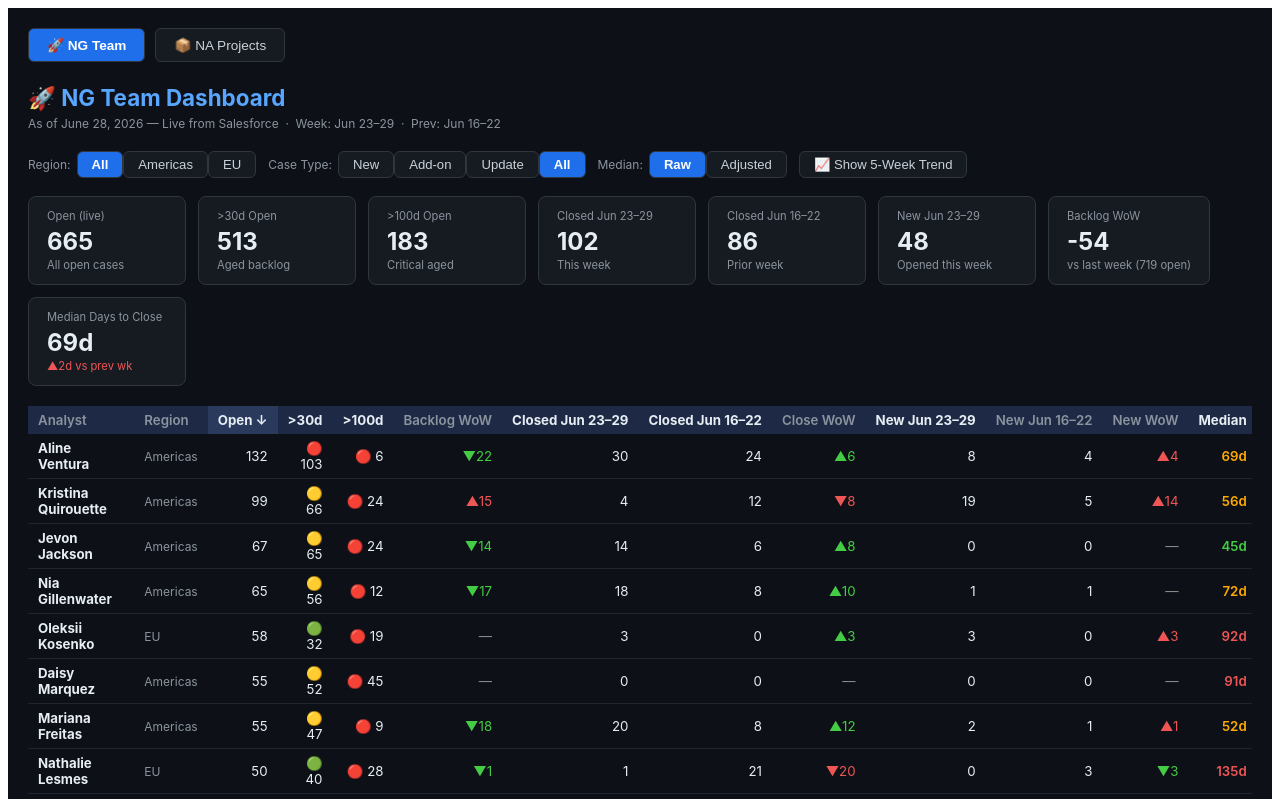
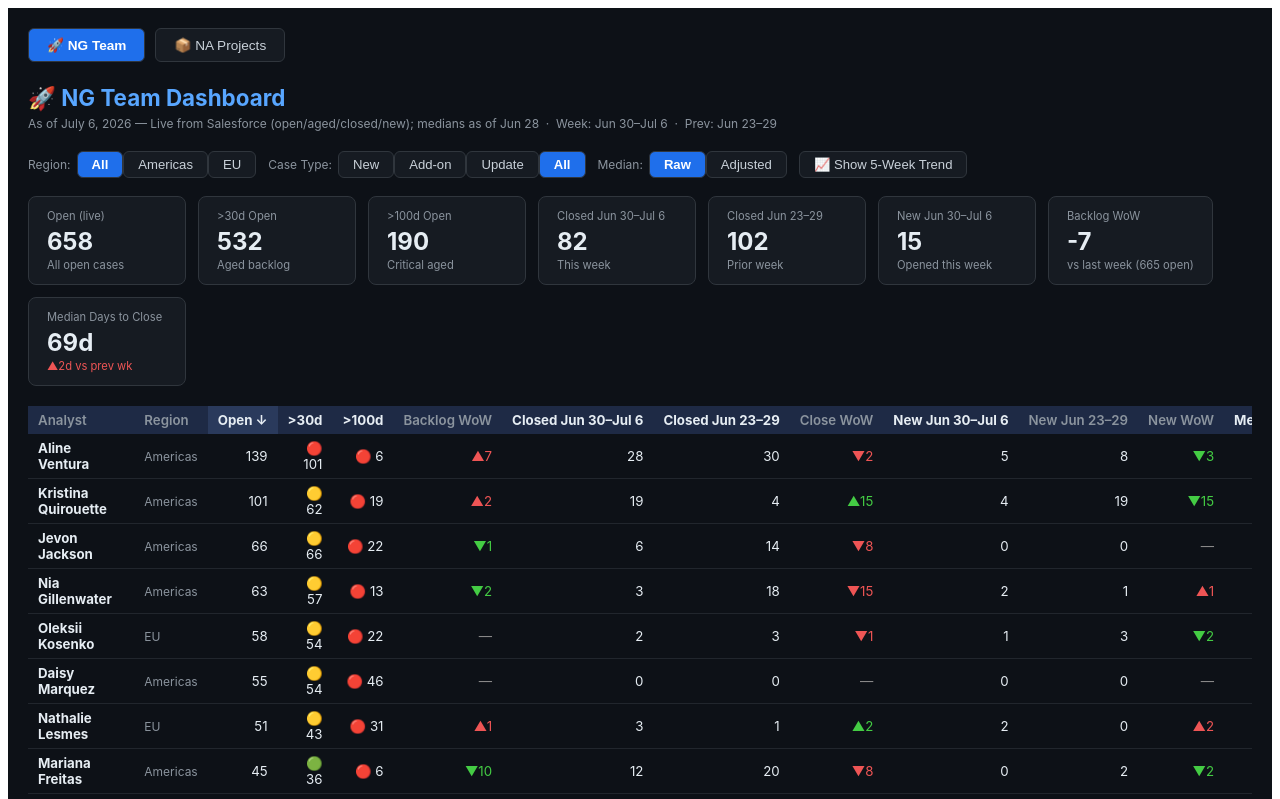
Before and after one commit to The-Vickerman/ng-dashboard, a React (Vite) app: page / in a window 1280 px wide. Shown: the top 799 px of the page. Built offline with nearby package versions, Linux system fonts and the light colour scheme; the HTML template or start-up script is replaced by a standard one.

Commit message:
Refresh NG dashboard: live open/aged/closed/new for week of Jun 30-Jul 6 2026

```diff
--- a/src/NGTeam.jsx
+++ b/src/NGTeam.jsx
@@ -1,10 +1,10 @@
 import { useState, useMemo } from "react";
 
-const AS_OF     = "June 28, 2026 — Live from Salesforce";
-const THIS_WEEK = "Jun 23–29";
-const PREV_WEEK = "Jun 16–22";
+const AS_OF     = "July 6, 2026 — Live from Salesforce (open/aged/closed/new); medians as of Jun 28";
+const THIS_WEEK = "Jun 30–Jul 6";
+const PREV_WEEK = "Jun 23–29";
 
-const WEEK_LABELS = ["May 26–Jun 1", "Jun 2–8", "Jun 9–15", "Jun 16–22", "Jun 23–29"];
+const WEEK_LABELS = ["Jun 2–8", "Jun 9–15", "Jun 16–22", "Jun 23–29", "Jun 30–Jul 6"];
 
 // Team median trend (raw & adj) — capped at 365d to exclude compliance bulk-closes
 // Raw: median of per-analyst medians each week (cases ≤365d old only)
@@ -14,80 +14,80 @@ const TEAM_MEDIAN_TREND_ADJ = [57, 34, 43, 47, 48];
 
 const TEAM = [
   { name:"Aline Ventura", region:"Americas",
-    open:{new:35,addon:63,update:26,all:132}, a30:{new:32,addon:60,update:4,all:103},
-    a100:{new:0,addon:5,update:1,all:6}, cl7:{new:4,addon:4,update:9,all:30},
-    cp7:{new:3,addon:16,update:1,all:24}, n7:{new:0,addon:0,update:8,all:8},
-    np7:{new:1,addon:0,update:1,all:4}, openp7:154,
+    open:{new:35,addon:63,update:37,all:139}, a30:{new:32,addon:61,update:6,all:101},
+    a100:{new:1,addon:4,update:1,all:6}, cl7:{new:4,addon:2,update:16,all:28},
+    cp7:{new:4,addon:4,update:9,all:30}, n7:{new:0,addon:0,update:5,all:5},
+    np7:{new:0,addon:0,update:8,all:8}, openp7:132,
     median:{new:99,addon:84,update:42,all:69}, medianAdj:{new:67,addon:55,update:30,all:48},
     medianTrend:[124,108,60,64,26] },
   { name:"Daisy Marquez", region:"Americas",
-    open:{new:16,addon:9,update:22,all:55}, a30:{new:15,addon:9,update:22,all:52},
-    a100:{new:12,addon:5,update:22,all:45}, cl7:{new:0,addon:0,update:0,all:0},
+    open:{new:14,addon:9,update:22,all:55}, a30:{new:14,addon:9,update:22,all:54},
+    a100:{new:10,addon:6,update:22,all:46}, cl7:{new:0,addon:0,update:0,all:0},
     cp7:{new:0,addon:0,update:0,all:0}, n7:{new:0,addon:0,update:0,all:0},
     np7:{new:0,addon:0,update:0,all:0}, openp7:55,
     median:{new:200,addon:200,update:186,all:91}, medianAdj:{new:160,addon:162,update:148,all:70},
     medianTrend:[null,null,null,null,null] },
   { name:"Jevon Jackson", region:"Americas",
-    open:{new:23,addon:17,update:24,all:67}, a30:{new:23,addon:17,update:22,all:65},
-    a100:{new:12,addon:6,update:3,all:24}, cl7:{new:6,addon:5,update:3,all:14},
-    cp7:{new:2,addon:2,update:2,all:6}, n7:{new:0,addon:0,update:0,all:0},
-    np7:{new:0,addon:0,update:0,all:0}, openp7:81,
+    open:{new:23,addon:17,update:23,all:66}, a30:{new:23,addon:17,update:23,all:66},
+    a100:{new:11,addon:5,update:3,all:22}, cl7:{new:1,addon:2,update:3,all:6},
+    cp7:{new:6,addon:5,update:3,all:14}, n7:{new:0,addon:0,update:0,all:0},
+    np7:{new:0,addon:0,update:0,all:0}, openp7:67,
     median:{new:58,addon:50,update:37,all:45}, medianAdj:{new:42,addon:36,update:27,all:24},
     medianTrend:[44,53,45,71,74] },
   { name:"Kristen Whitman", region:"Americas",
-    open:{new:13,addon:14,update:4,all:31}, a30:{new:13,addon:9,update:3,all:25},
-    a100:{new:0,addon:3,update:1,all:4}, cl7:{new:0,addon:0,update:2,all:2},
-    cp7:{new:1,addon:2,update:2,all:6}, n7:{new:0,addon:0,update:0,all:0},
-    np7:{new:0,addon:0,update:0,all:0}, openp7:33,
+    open:{new:6,addon:15,update:5,all:26}, a30:{new:6,addon:15,update:4,all:25},
+    a100:{new:1,addon:4,update:2,all:7}, cl7:{new:6,addon:0,update:1,all:7},
+    cp7:{new:0,addon:0,update:2,all:2}, n7:{new:0,addon:0,update:0,all:0},
+    np7:{new:0,addon:0,update:0,all:0}, openp7:31,
     median:{new:91,addon:90,update:39,all:69}, medianAdj:{new:64,addon:63,update:28,all:48},
     medianTrend:[172,200,85,36,328] },
   { name:"Kristina Quirouette", region:"Americas",
-    open:{new:62,addon:8,update:13,all:99}, a30:{new:40,addon:5,update:10,all:66},
-    a100:{new:8,addon:4,update:2,all:24}, cl7:{new:2,addon:2,update:0,all:4},
-    cp7:{new:1,addon:2,update:1,all:12}, n7:{new:16,addon:1,update:0,all:19},
-    np7:{new:3,addon:0,update:1,all:5}, openp7:84,
+    open:{new:60,addon:11,update:11,all:101}, a30:{new:40,addon:3,update:8,all:62},
+    a100:{new:6,addon:2,update:1,all:19}, cl7:{new:3,addon:2,update:2,all:19},
+    cp7:{new:2,addon:2,update:0,all:4}, n7:{new:0,addon:0,update:0,all:4},
+    np7:{new:16,addon:1,update:0,all:19}, openp7:99,
     median:{new:132,addon:72,update:76,all:56}, medianAdj:{new:94,addon:51,update:54,all:35},
     medianTrend:[169,44,64,110,91] },
   { name:"Mariana Freitas", region:"Americas",
-    open:{new:14,addon:12,update:22,all:55}, a30:{new:12,addon:10,update:18,all:47},
-    a100:{new:3,addon:5,update:1,all:9}, cl7:{new:7,addon:4,update:9,all:20},
-    cp7:{new:2,addon:3,update:3,all:8}, n7:{new:2,addon:0,update:0,all:2},
-    np7:{new:0,addon:0,update:1,all:1}, openp7:73,
+    open:{new:15,addon:10,update:14,all:45}, a30:{new:11,addon:6,update:13,all:36},
+    a100:{new:3,addon:3,update:0,all:6}, cl7:{new:1,addon:4,update:6,all:12},
+    cp7:{new:7,addon:4,update:9,all:20}, n7:{new:0,addon:0,update:0,all:0},
+    np7:{new:2,addon:0,update:0,all:2}, openp7:55,
     median:{new:65,addon:55,update:48,all:52}, medianAdj:{new:45,addon:38,update:33,all:36},
     medianTrend:[45,38,81,68,66] },
   { name:"Nia Gillenwater", region:"Americas",
-    open:{new:15,addon:23,update:25,all:65}, a30:{new:14,addon:20,update:20,all:56},
-    a100:{new:4,addon:3,update:5,all:12}, cl7:{new:2,addon:9,update:5,all:18},
-    cp7:{new:2,addon:4,update:1,all:8}, n7:{new:0,addon:0,update:0,all:1},
-    np7:{new:0,addon:0,update:1,all:1}, openp7:82,
+    open:{new:12,addon:21,update:27,all:63}, a30:{new:12,addon:20,update:22,all:57},
+    a100:{new:2,addon:3,update:7,all:13}, cl7:{new:2,addon:0,update:1,all:3},
+    cp7:{new:2,addon:9,update:5,all:18}, n7:{new:0,addon:0,update:2,all:2},
+    np7:{new:0,addon:0,update:0,all:1}, openp7:65,
     median:{new:88,addon:79,update:65,all:72}, medianAdj:{new:60,addon:54,update:45,all:50},
     medianTrend:[120,18,59,67,null] },
   { name:"Fabrizio Ramirez", region:"Americas",
-    open:{new:7,addon:5,update:10,all:30}, a30:{new:3,addon:4,update:3,all:11},
-    a100:{new:0,addon:1,update:0,all:1}, cl7:{new:1,addon:0,update:1,all:2},
-    cp7:{new:0,addon:0,update:1,all:1}, n7:{new:2,addon:0,update:0,all:9},
-    np7:{new:0,addon:0,update:0,all:0}, openp7:23,
+    open:{new:7,addon:7,update:8,all:30}, a30:{new:4,addon:5,update:7,all:17},
+    a100:{new:4,addon:2,update:0,all:6}, cl7:{new:0,addon:0,update:2,all:2},
+    cp7:{new:1,addon:0,update:1,all:2}, n7:{new:0,addon:0,update:0,all:0},
+    np7:{new:2,addon:0,update:0,all:9}, openp7:30,
     median:{new:28,addon:22,update:18,all:22}, medianAdj:{new:20,addon:16,update:13,all:16},
     medianTrend:[null,48,null,40,32] },
   { name:"Nathalie Lesmes", region:"EU",
-    open:{new:14,addon:14,update:6,all:50}, a30:{new:10,addon:12,update:2,all:40},
-    a100:{new:5,addon:9,update:0,all:28}, cl7:{new:0,addon:0,update:0,all:1},
-    cp7:{new:10,addon:5,update:2,all:21}, n7:{new:0,addon:0,update:0,all:0},
-    np7:{new:1,addon:0,update:1,all:3}, openp7:51,
+    open:{new:14,addon:14,update:7,all:51}, a30:{new:11,addon:13,update:3,all:43},
+    a100:{new:8,addon:9,update:0,all:31}, cl7:{new:0,addon:1,update:0,all:3},
+    cp7:{new:0,addon:0,update:0,all:1}, n7:{new:0,addon:0,update:1,all:2},
+    np7:{new:0,addon:0,update:0,all:0}, openp7:50,
     median:{new:145,addon:138,update:120,all:135}, medianAdj:{new:105,addon:100,update:87,all:98},
     medianTrend:[44,173,50,88,null] },
   { name:"Oleksii Kosenko", region:"EU",
-    open:{new:9,addon:25,update:16,all:58}, a30:{new:7,addon:5,update:15,all:32},
-    a100:{new:5,addon:2,update:10,all:19}, cl7:{new:1,addon:1,update:0,all:3},
-    cp7:{new:0,addon:0,update:0,all:0}, n7:{new:0,addon:2,update:1,all:3},
-    np7:{new:0,addon:0,update:0,all:0}, openp7:58,
+    open:{new:9,addon:25,update:16,all:58}, a30:{new:9,addon:23,update:15,all:54},
+    a100:{new:5,addon:2,update:11,all:22}, cl7:{new:0,addon:1,update:0,all:2},
+    cp7:{new:1,addon:1,update:0,all:3}, n7:{new:0,addon:0,update:0,all:1},
+    np7:{new:0,addon:2,update:1,all:3}, openp7:58,
     median:{new:110,addon:95,update:88,all:92}, medianAdj:{new:78,addon:68,update:63,all:66},
     medianTrend:[32,13,222,null,138] },
   { name:"Prathiba Seetharaman", region:"EU",
-    open:{new:6,addon:8,update:1,all:23}, a30:{new:5,addon:3,update:1,all:16},
-    a100:{new:4,addon:3,update:0,all:11}, cl7:{new:0,addon:1,update:0,all:8},
-    cp7:{new:0,addon:0,update:0,all:0}, n7:{new:1,addon:5,update:0,all:6},
-    np7:{new:0,addon:0,update:0,all:0}, openp7:25,
+    open:{new:6,addon:10,update:1,all:24}, a30:{new:5,addon:4,update:1,all:17},
+    a100:{new:4,addon:3,update:0,all:12}, cl7:{new:0,addon:0,update:0,all:0},
+    cp7:{new:0,addon:1,update:0,all:8}, n7:{new:0,addon:1,update:0,all:1},
+    np7:{new:1,addon:5,update:0,all:6}, openp7:23,
     median:{new:120,addon:110,update:95,all:108}, medianAdj:{new:87,addon:80,update:69,all:78},
     medianTrend:[null,null,null,null,null] },
 ];
```
